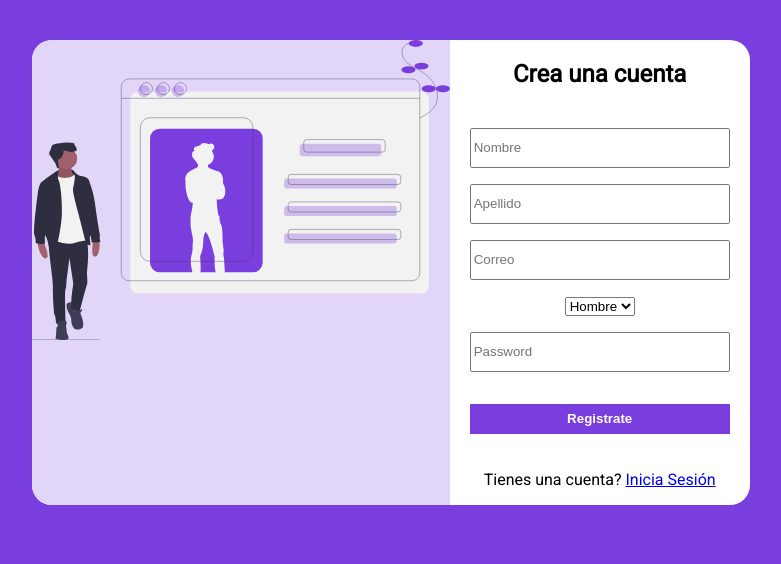
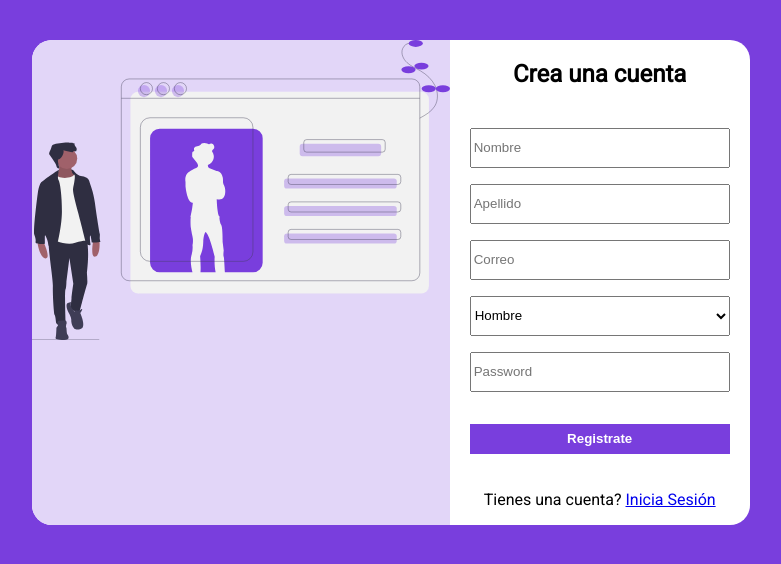
Before and after one commit to Daniel151505/Web-Chat-Application, a React (Create React App) app in the folder chat-frontend/: page /register in a window 1280 px wide. Shown: the top 564 px of the page, without its empty margins (249-1030 px from the left). Built offline with nearby package versions, Linux system fonts and the light colour scheme.

Commit message:
Adding select styles

```diff
--- a/chat-frontend/src/components/Auth/Auth.scss
+++ b/chat-frontend/src/components/Auth/Auth.scss
@@ -38,7 +38,7 @@
                     padding: 20px;
 
                     .input-field{
-                        input{
+                        input, select{
                             height: 40px;
                             width: 100%;
                             box-sizing: border-box;
```
